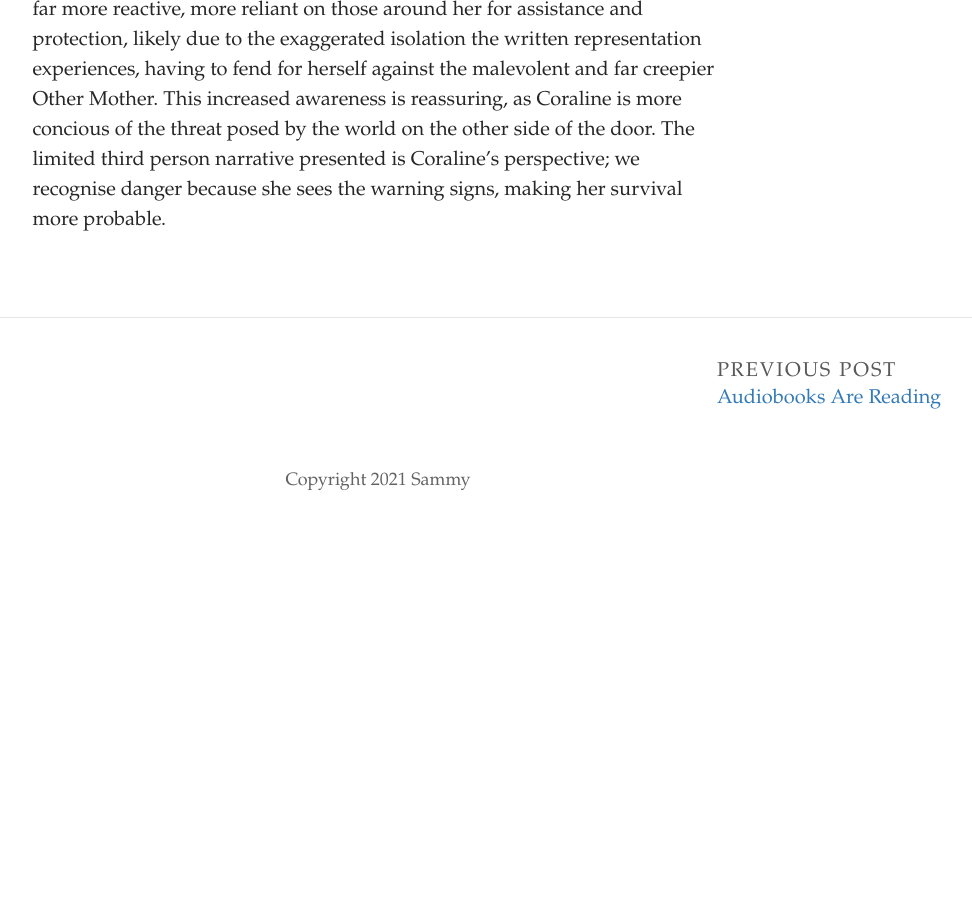
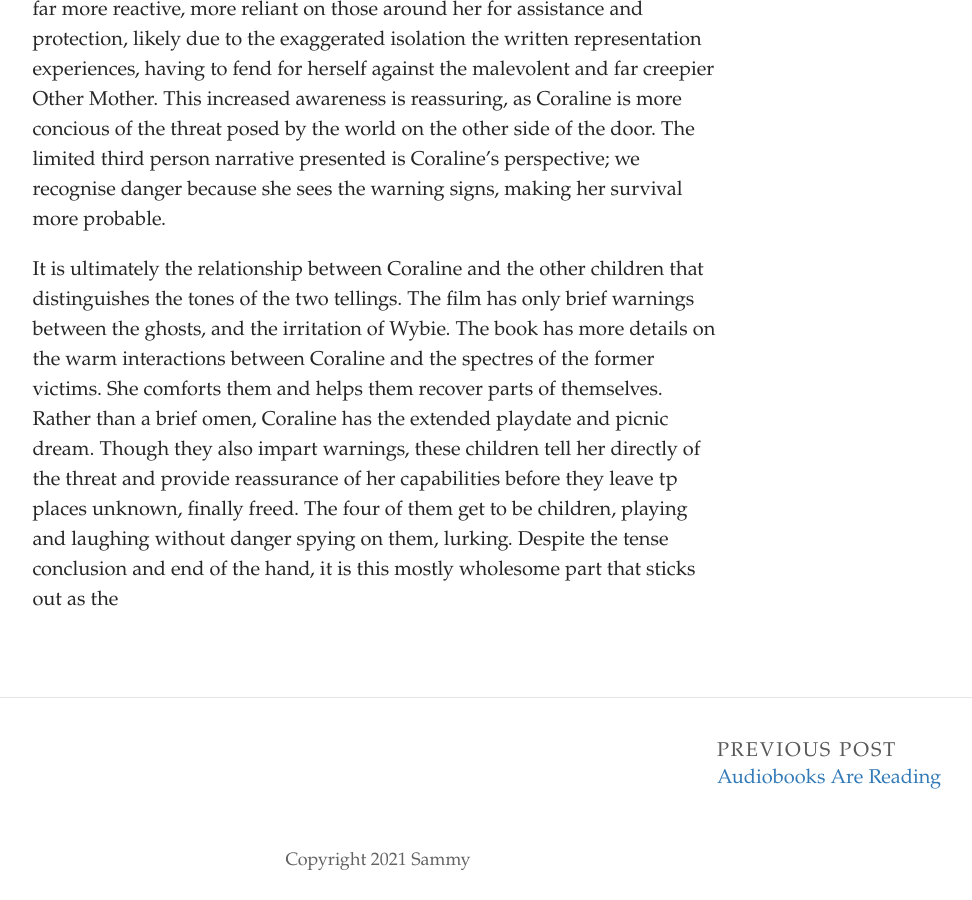
Before and after one commit to SammySpinsAYarn/Blog, a Jekyll site: the page built from _posts/2023-06-09-need-an-idea.md, in a window 1280 px wide and 900 px high, scrolled down 1010 px. Shown: the whole window, without its empty margins (262-1234 px from the left). Built offline with Jekyll 4.4.1, drawn with Linux system fonts in a browser that asks for light colours; some web fonts are replaced; before the commit the page ends 1536 px from its top, so only the background shows below that.

Commit message:
Update Post “2023-06-09-need-an-idea”

```diff
--- a/_posts/2023-06-09-need-an-idea.md
+++ b/_posts/2023-06-09-need-an-idea.md
@@ -10,3 +10,5 @@ When the film was released in 2009, *Coraline* was a colourful stop-motion anima
 [T﻿his YouTube series](https://www.youtube.com/watch?v=y2d1XYcMTDY&list=PLZqMA-B7h5X9Rwnfgvjkr-PZGE1YPdaGD&pp=iAQB) explores differences between the book and film, along with the videographer's theories. I saw this before listening to Gaiman's reading of his book. (Side note, the music in the Neil Gaiman edition reminded me of the songs in *The Series of Unfortunate Events* CDs.) The settings were more offputting, colours being used to unsettle rather than delight. Pink and green bedroom, and a smoke grey star covered jumper rather than one of vivid blue. The colour-change tunnel actually being dark and stretching and some sort of alive. The one exception is the door that starts this adventure. Rather than a small cupboard door in the wall, there is a huge one with a lock that clunks and creaks depending on the side. Every warning sign was covered in a lacquer of child-friendly colouring, enticing in the youthful audience much like the Other Mother's lures.
 
 Y﻿et the narration gives a far greater sense of competence and confidence than the film elicits. Coraline is by no means unafraid, even crying at times. But she typically has a plan at the ready and thinks ahead for the best way to handle the dangerous situations she finds herself in. The book protagonist is more capable and prepared, collecting provisions and setting traps. Film Coraline is far more reactive, more reliant on those around her for assistance and protection, likely due to the exaggerated isolation the written representation experiences, having to fend for herself against the malevolent and far creepier Other Mother. This increased awareness is reassuring, as Coraline is more concious of the threat posed by the world on the other side of the door. The limited third person narrative presented is Coraline's perspective; we recognise danger because she sees the warning signs, making her survival more probable.
+
+I﻿t is ultimately the relationship between Coraline and the other children that distinguishes the tones of the two tellings. The film has only brief warnings between the ghosts, and the irritation of Wybie. The book has more details on the warm interactions between Coraline and the spectres of the former victims. She comforts them and helps them recover parts of themselves. Rather than a brief omen, Coraline has the extended playdate and picnic  dream. Though they also impart warnings, these children tell her directly of the threat and provide reassurance of her capabilities before they leave tp places unknown, finally freed. The four of them get to be children, playing and laughing without danger spying on them, lurking. Despite the tense conclusion and end of the hand, it is this mostly wholesome part that sticks out as the
```
